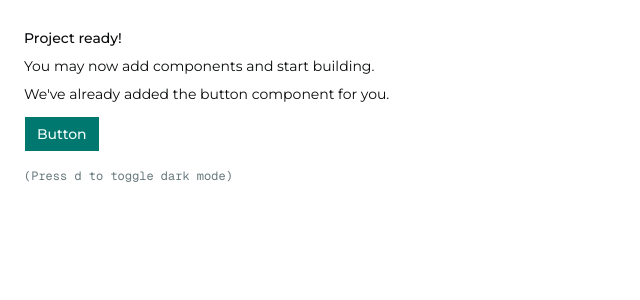
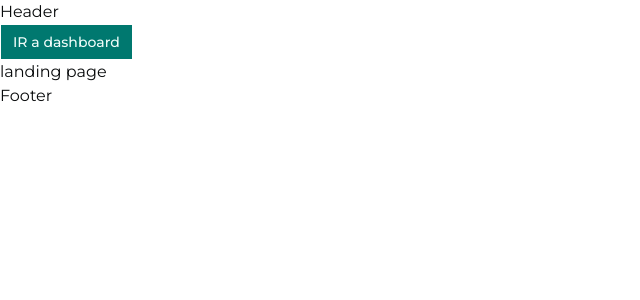
Before and after one commit to jiuugo/Classic-Car-Event-Management, a Next.js app: page / in a window 1280 px wide. Shown: the top 300 px of the page, without its empty margins (0-640 px from the left). Built offline with nearby package versions, Linux system fonts and the light colour scheme.

Commit message:
initial pages structure

```diff
--- /dev/null
+++ b/app/(public-area)/(landing-page)/page.tsx
@@ -0,0 +1,5 @@
+
+export default function Home() {
+  return <h1>landing page</h1>
+
+}
--- /dev/null
+++ b/app/(public-area)/layout.tsx
@@ -0,0 +1,15 @@
+import Link from 'next/link'
+import { Button } from "@/components/ui/button"
+
+export default function PublicLayout({children}: Readonly<{
+  children: React.ReactNode;
+}>){
+    return <div className="test">
+        <div><h1>Header</h1>
+        <Button><Link href={'/dashboard'}>IR a dashboard</Link></Button></div>
+        <div className="contiene">
+            {children}
+        </div>
+        <h2>Footer</h2>
+    </div>
+}
--- /dev/null
+++ b/app/dashboard/page.tsx
@@ -0,0 +1,5 @@
+export default function Home() {
+  return (
+    <h1>Dashboard</h1>
+  );
+}
--- a/app/page.tsx
+++ /dev/null
@@ -1,19 +0,0 @@
-import { Button } from "@/components/ui/button"
-
-export default function Page() {
-  return (
-    <div className="flex min-h-svh p-6">
-      <div className="flex max-w-md min-w-0 flex-col gap-4 text-sm leading-loose">
-        <div>
-          <h1 className="font-medium">Project ready!</h1>
-          <p>You may now add components and start building.</p>
-          <p>We&apos;ve already added the button component for you.</p>
-          <Button className="mt-2">Button</Button>
-        </div>
-        <div className="font-mono text-xs text-muted-foreground">
-          (Press <kbd>d</kbd> to toggle dark mode)
-        </div>
-      </div>
-    </div>
-  )
-}
```
